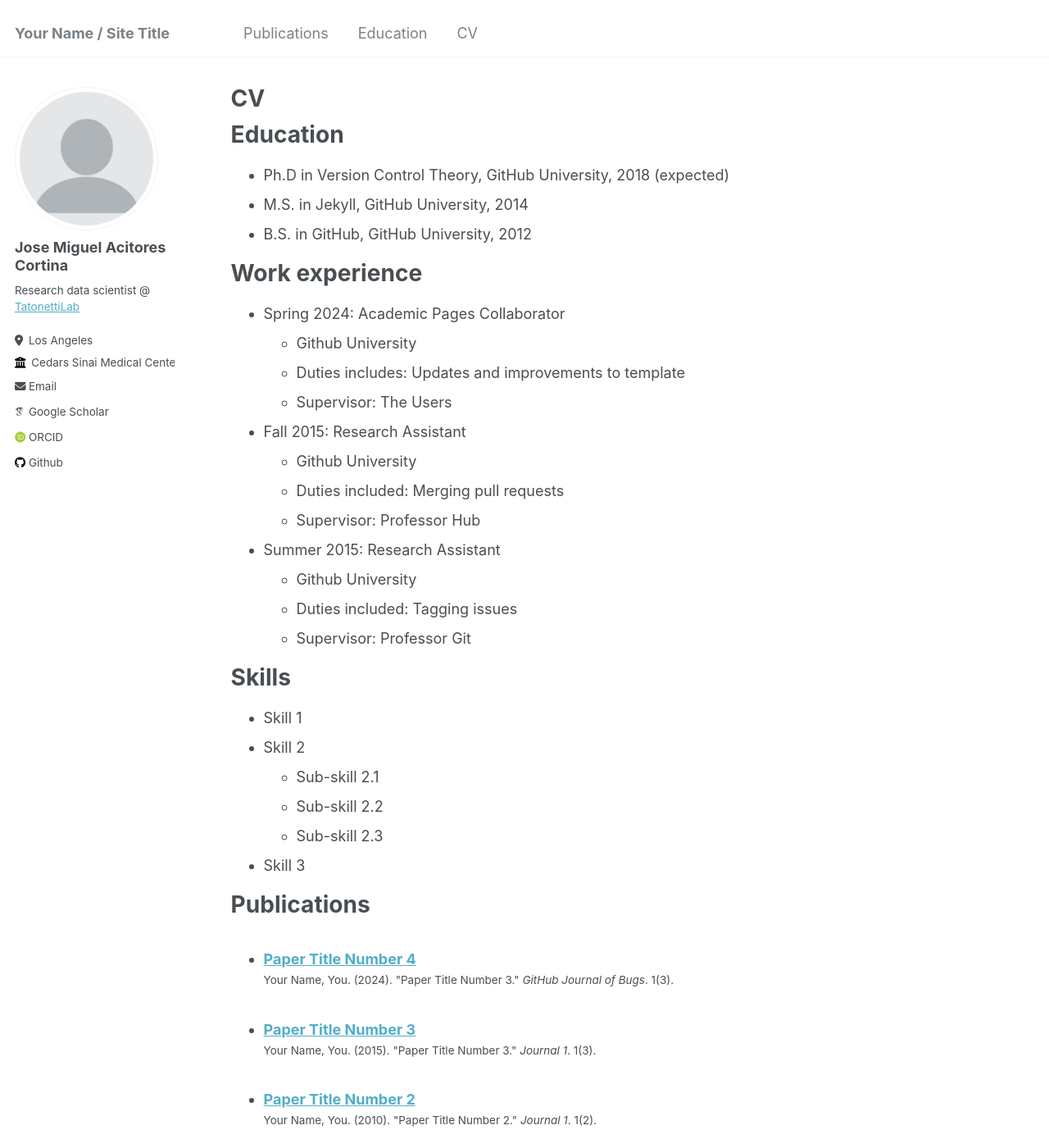
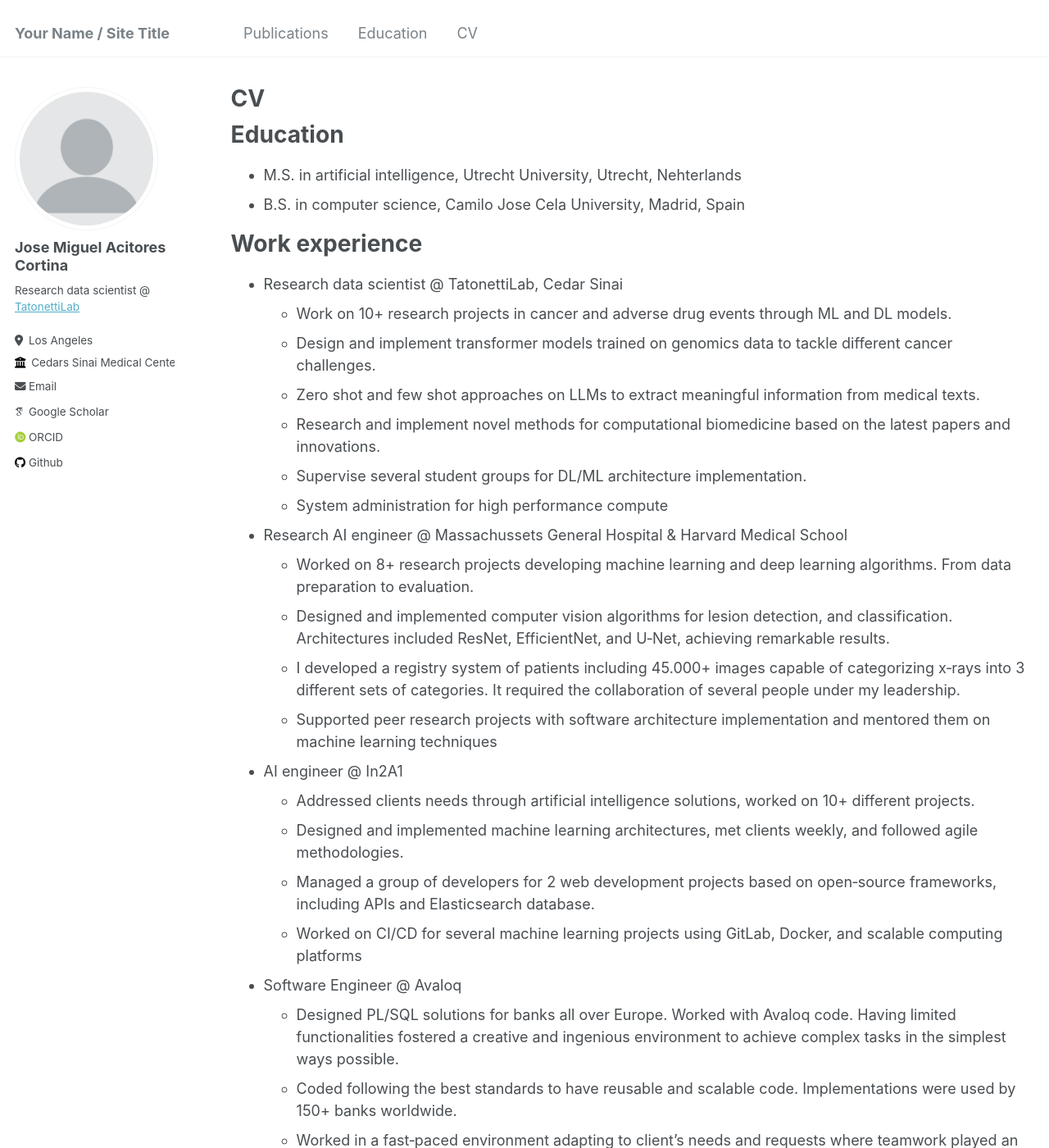
Before and after one commit to joseacitores/joseacitores.github.io, a Jekyll site: the page built from _pages/cv.md, in a window 1280 px wide and 1400 px high. Shown: the whole window at 82% size. Built offline with Jekyll 4.4.1, drawn with Linux system fonts in a browser that asks for light colours; some web fonts are replaced; some of the changed text lies outside the part shown.

Commit message:
Update cv.md

```diff
--- a/_pages/cv.md
+++ b/_pages/cv.md
@@ -11,54 +11,55 @@ redirect_from:
 
 Education
 ======
-* Ph.D in Version Control Theory, GitHub University, 2018 (expected)
-* M.S. in Jekyll, GitHub University, 2014
-* B.S. in GitHub, GitHub University, 2012
+* M.S. in artificial intelligence, Utrecht University, Utrecht, Nehterlands
+* B.S. in computer science, Camilo Jose Cela University, Madrid, Spain
 
 Work experience
 ======
-* Spring 2024: Academic Pages Collaborator
-  * Github University
-  * Duties includes: Updates and improvements to template
-  * Supervisor: The Users
+* Research data scientist @ TatonettiLab, Cedar Sinai
+  * Work on 10+ research projects in cancer and adverse drug events through ML and DL models.
+  * Design and implement transformer models trained on genomics data to tackle different cancer challenges.
+  * Zero shot and few shot approaches on LLMs to extract meaningful information from medical texts.
+  * Research and implement novel methods for computational biomedicine based on the latest papers and innovations.
+  * Supervise several student groups for DL/ML architecture implementation.
+  * System administration for high performance compute
 
-* Fall 2015: Research Assistant
-  * Github University
-  * Duties included: Merging pull requests
-  * Supervisor: Professor Hub
+* Research AI engineer @ Massachussets General Hospital & Harvard Medical School
+  * Worked on 8+ research projects developing machine learning and deep learning algorithms. From data preparation to evaluation.
+  * Designed and implemented computer vision algorithms for lesion detection, and classification. Architectures included ResNet, EfficientNet,
+and U‑Net, achieving remarkable results.
+  * I developed a registry system of patients including 45.000+ images capable of categorizing x‑rays into 3 different sets of categories. It required
+the collaboration of several people under my leadership.
+  * Supported peer research projects with software architecture implementation and mentored them on machine learning techniques
 
-* Summer 2015: Research Assistant
-  * Github University
-  * Duties included: Tagging issues
-  * Supervisor: Professor Git
+* AI engineer @ In2A1
+  * Addressed clients needs through artificial intelligence solutions, worked on 10+ different projects.
+  * Designed and implemented machine learning architectures, met clients weekly, and followed agile methodologies.
+  * Managed a group of developers for 2 web development projects based on open‑source frameworks, including APIs and Elasticsearch database.
+  * Worked on CI/CD for several machine learning projects using GitLab, Docker, and scalable computing platforms
+
+* Software Engineer @ Avaloq
+  * Designed PL/SQL solutions for banks all over Europe. Worked with Avaloq code. Having limited functionalities fostered a creative and ingenious
+environment to achieve complex tasks in the simplest ways possible.
+  * Coded following the best standards to have reusable and scalable code. Implementations were used by 150+ banks worldwide.
+  * Worked in a fast‑paced environment adapting to client’s needs and requests where teamwork played an important role
+
+* Software engineer intern @ Telefónica
+  * I was part of a team in charge of designing and coding a chatbot supported by machine learning. The aim was to facilitate real‑state advice
+for the users.
+  * Worked as a back‑end developer with APIs and microservicesand designed a CI/CD system with an API broker and docker, using GitLab
 
 Skills
 ======
-* Skill 1
-* Skill 2
-  * Sub-skill 2.1
-  * Sub-skill 2.2
-  * Sub-skill 2.3
-* Skill 3
+* Programming: Python, shell/bash, C++, R
+* AI:          Machine Learning, Transformers, Computer Vision, Pattern Recognition
+* ML tools:    PyTorch, Tensorflow, SciKit learn, pandas, CUDA, Hugginface
+* Software:    SQL, NoSQL, REST API, Software Design
+* Soft Skills: Teamwork, Critical Thinking, Team Management, Public Speaking, Communication
+* Languages:   Spanish, English
 
 Publications
 ======
   <ul>{% for post in site.publications reversed %}
     {% include archive-single-cv.html %}
   {% endfor %}</ul>
-
-Talks
-======
-  <ul>{% for post in site.talks reversed %}
-    {% include archive-single-talk-cv.html  %}
-  {% endfor %}</ul>
-
-Teaching
-======
-  <ul>{% for post in site.teaching reversed %}
-    {% include archive-single-cv.html %}
-  {% endfor %}</ul>
-
-Service and leadership
-======
-* Currently signed in to 43 different slack teams
```
